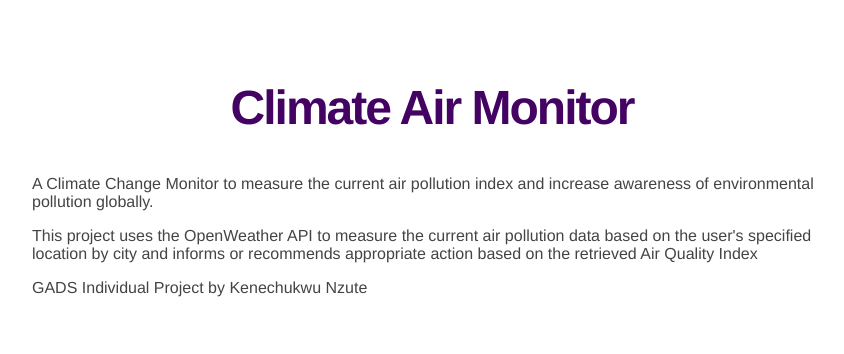
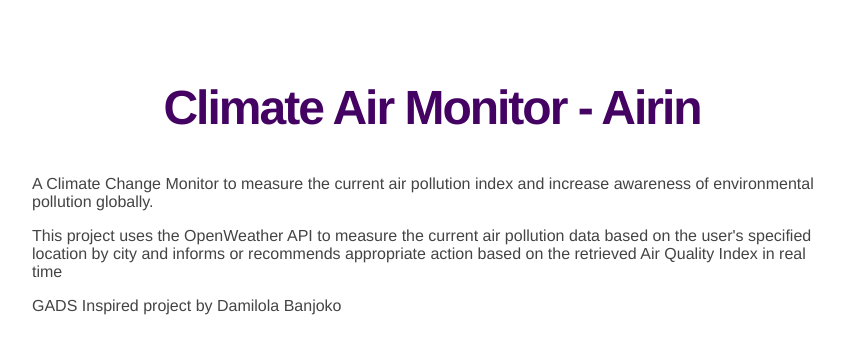
Before and after one commit to mordernGeek/Climate-Monitor-Project, a Flask app: page / in a window 1280 px wide. Shown: the part 60-414 px from the top of the page, without its empty margins (208-1052 px from the left). Run offline with Flask 3, Linux system fonts and the light colour scheme; parts of the project's set-up code (start-up, migrations or seed data) failed here and were passed over.

Commit message:
Update home.html

```diff
--- a/templates/home.html
+++ b/templates/home.html
@@ -1,17 +1,17 @@
 {% extends 'base.html' %}
 
 {% block content %}
-    <h2>{% block title %} Climate Air Monitor{% endblock %}</h2>
+    <h2>{% block title %} Climate Air Monitor - Airin{% endblock %}</h2>
 
 	<p>
   A Climate Change Monitor to measure the current air pollution index and increase awareness of environmental pollution globally.
     </p>
 
 	  <p>
-   This project uses the OpenWeather API to measure the current air pollution data based on the user's specified location by city and informs or recommends appropriate action based on the retrieved Air Quality Index
+   This project uses the OpenWeather API to measure the current air pollution data based on the user's specified location by city and informs or recommends appropriate action based on the retrieved Air Quality Index in real time
 	</p>
 
 	  <p>
-  GADS Individual Project by Kenechukwu Nzute
+  GADS Inspired project by Damilola Banjoko
 	</p>
 {% endblock %}
```
